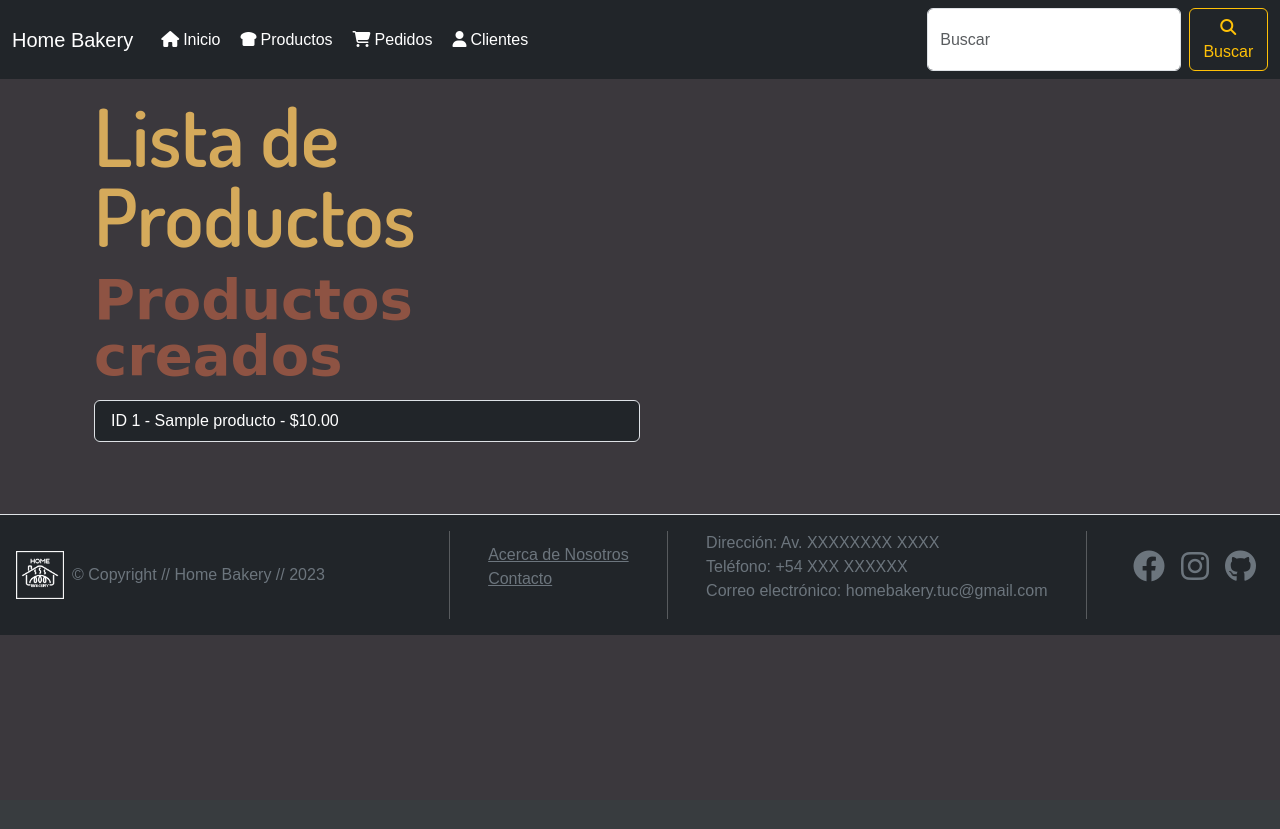
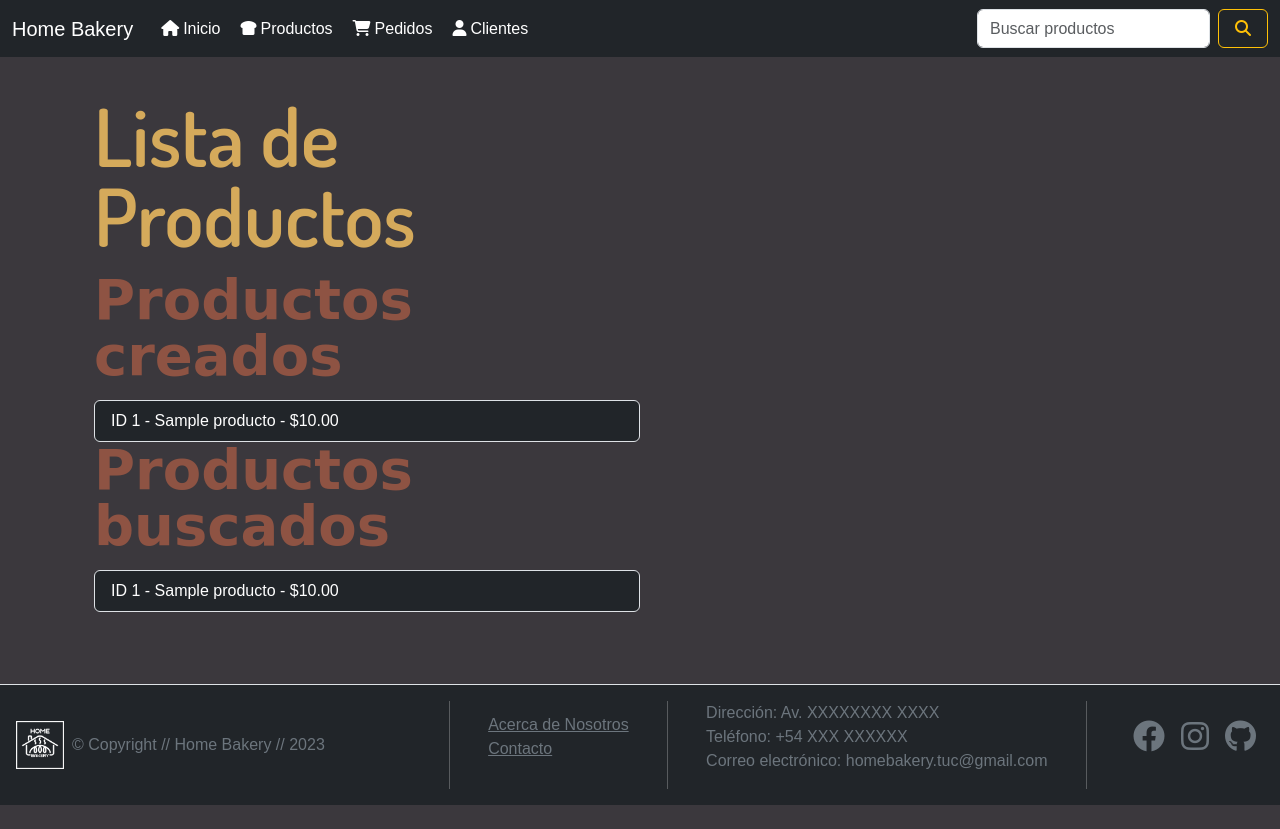
Before and after one commit to LucianoAngeleri/Home-Bakery-Web, a Django app: page /HomeBakery/producto/lista in a window 1280 px wide. Before the commit the page ends 635 px from the top, so only its background shows below. Run offline with Django 4.2, Linux system fonts and the light colour scheme; tables that the repository leaves empty hold one stand-in row (values such as "Sample post"); some web fonts are replaced.

Commit message:
Se añadió la funcion de busqueda

```diff
--- a/HomeBakery/templates/HomeBakery/base.html
+++ b/HomeBakery/templates/HomeBakery/base.html
@@ -36,9 +36,9 @@
                     <a class="nav-link text-white" href="{% url 'cliente' %}"><i class="fa-solid fa-user p-1"></i>Clientes</a>
                   </li>
                 </ul>
-                <form class="d-flex" role="search">
-                  <input class="form-control me-2" type="search" placeholder="Buscar" aria-label="Search">
-                  <button class="btn btn-outline-warning" type="submit"><i class="fa-solid fa-magnifying-glass p-1"></i>Buscar</button>
+                <form class="d-flex" role="search" action="{% url 'buscar_producto' %}">
+                  <input class="form-control me-2" name="criterio" type="search" placeholder="Buscar productos" aria-label="Search">
+                  <button class="btn btn-outline-warning" type="submit"><i class="fa-solid fa-magnifying-glass p-1"></i></button>
                 </form>
               </div>
             </div>
--- a/HomeBakery/templates/HomeBakery/producto_lista.html
+++ b/HomeBakery/templates/HomeBakery/producto_lista.html
@@ -7,6 +7,12 @@
         <h2 class="display-4 fw-bold lh-1 mb-3 subtitle">Productos creados</h2>
         <ul class="list-group">
           {% for producto in object_list %}
+          <li class="list-group-item text-bg-dark"> ID {{producto.id}} - {{producto.nombre_producto}} - ${{producto.precio_producto}}</li>
+          {% endfor %}
+        </ul>
+        <h2 class="display-4 fw-bold lh-1 mb-3 subtitle">Productos buscados</h2>
+        <ul class="list-group">
+          {% for producto in productos %}
           <li class="list-group-item text-bg-dark"> ID {{producto.id}} - {{producto.nombre_producto}} - ${{producto.precio_producto}}</li>
           {% endfor %}
         </ul>
--- a/HomeBakery/urls.py
+++ b/HomeBakery/urls.py
@@ -6,6 +6,7 @@ urlpatterns = [
     path('producto/', views.mostrar_producto, name='producto'),
     path('producto/agregar', views.agregar_producto, name='agregar_producto'),
     path('producto/lista', views.ProductoList.as_view() , name='producto_lista'),
+    path('producto/buscar', views.buscar_producto, name='buscar_producto'),
     path('pedido/', views.pedido, name='pedido'),
     path('cliente/', views.cliente, name='cliente'),
 ]
--- a/HomeBakery/views.py
+++ b/HomeBakery/views.py
@@ -14,15 +14,30 @@ def cliente(request):
 def mostrar_producto(request):
     context = {
         "form" : ProductoForm(),
+        "productos": Producto.objects.all(),
       }
     return render(request, "HomeBakery/producto.html", context)
 def agregar_producto(request):
-    producto_form = ProductoForm(request.POST)
-    producto_form.save()
+    if request.method == 'POST':
+        producto_form = ProductoForm(request.POST)
+        if producto_form.is_valid():
+            producto_form.save()
+    else:
+        producto_form = ProductoForm()
+
     context = {
         "form" : ProductoForm(),
+        "productos": Producto.objects.all(),
       }
     return render(request, "HomeBakery/producto.html", context)
+def buscar_producto(request):
+    criterio = request.GET.get("criterio")
+    context = {
+        "productos": Producto.objects.filter(nombre_producto__icontains=criterio).all(),
+      }
+    return render(request, "HomeBakery/producto_lista.html", context)
+
 class ProductoList(ListView):
     model = Producto
     template_name ="HomeBakery/producto_lista.html"
+    context_object_name = "productos"
```
Also changed, not shown: HomeBakery/forms.py (+9 -1 lines).
